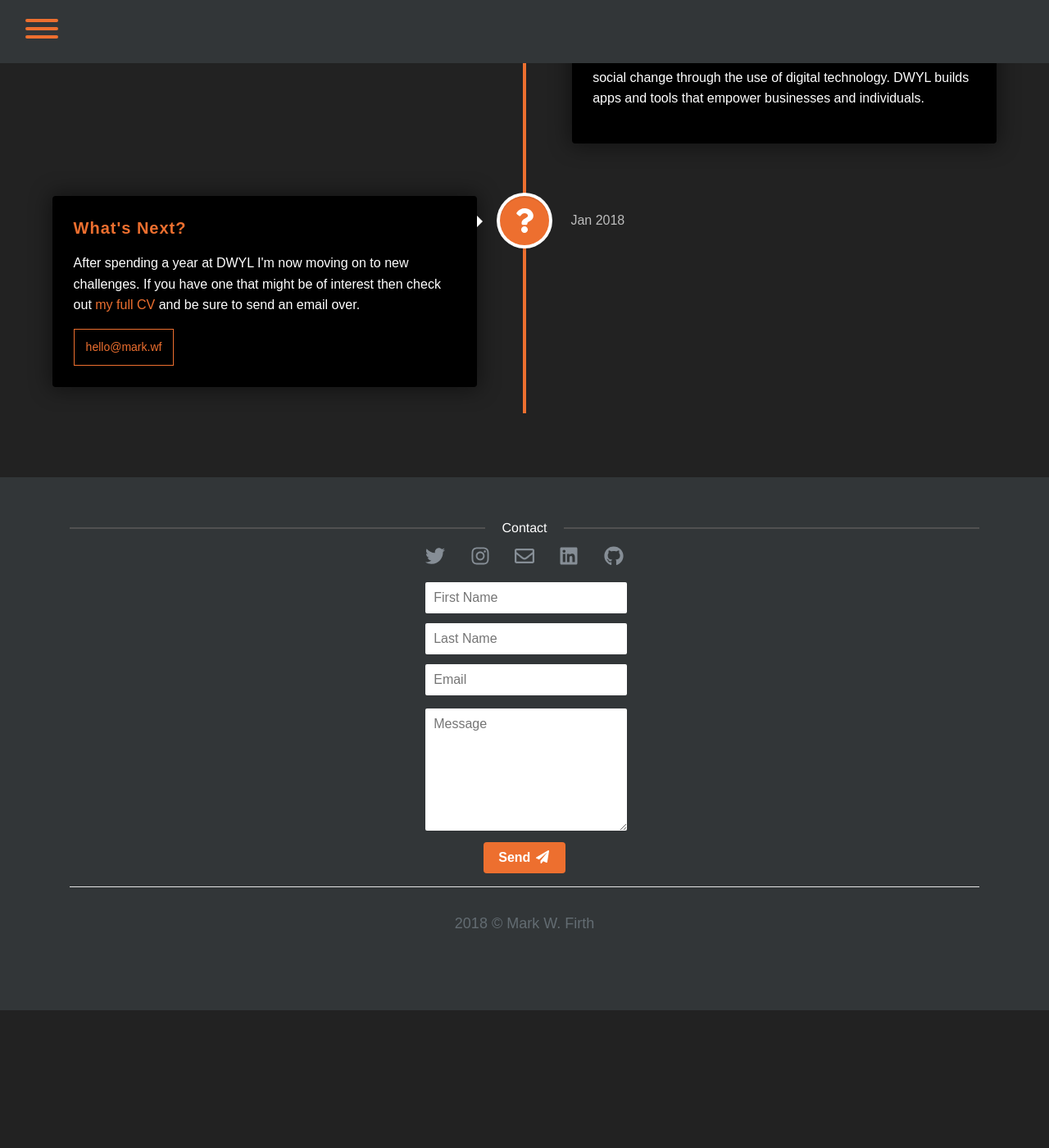
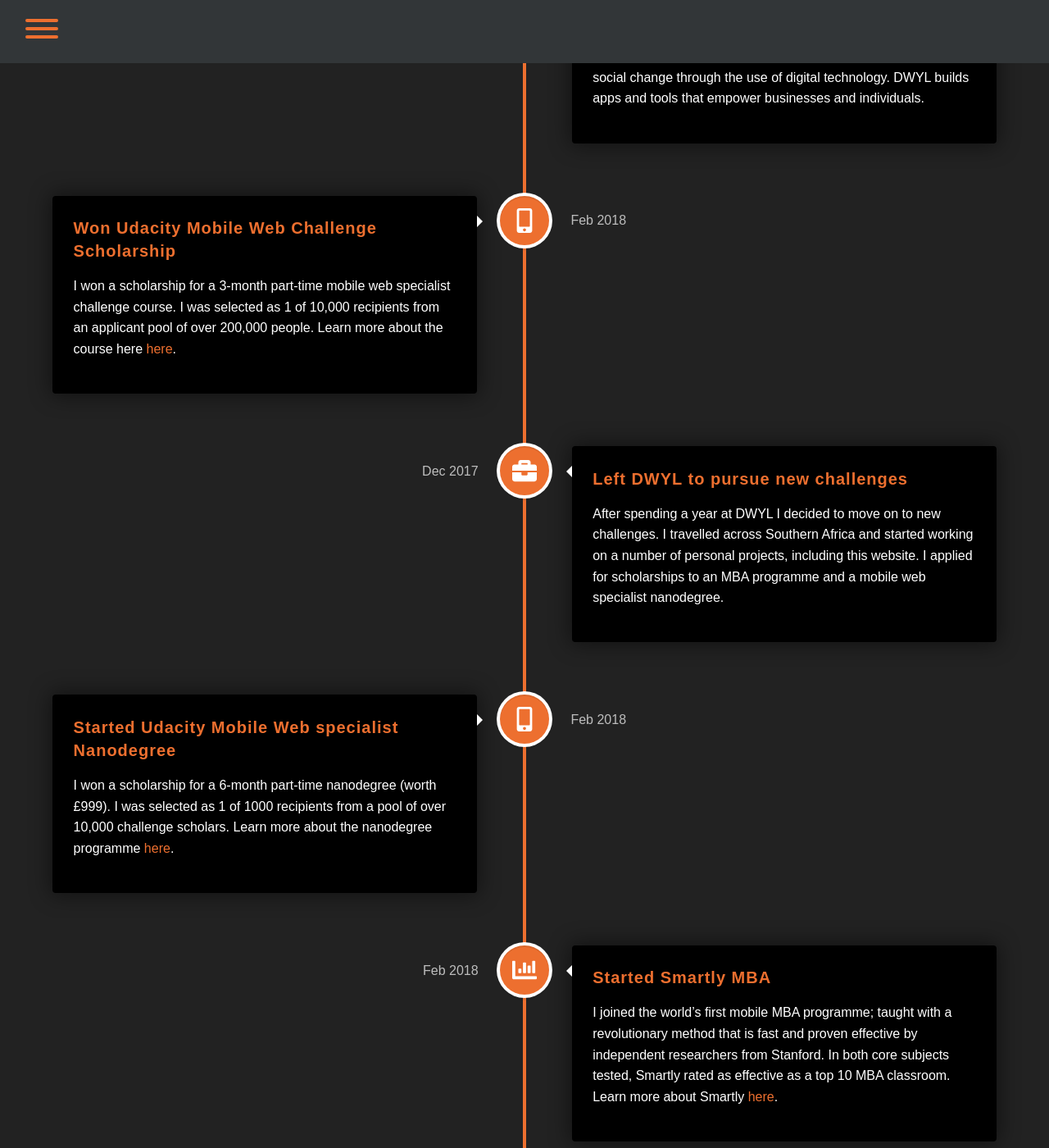
Before and after one commit to maxxturing/maxxturing.github.io, a Jekyll site: the page built from about/index.html, in a window 1280 px wide and 1400 px high, scrolled down 4769 px. Shown: the whole window at 82% size. Built offline with Jekyll 4.4.1, drawn with Linux system fonts in a browser that asks for light colours; nearby versions of some CDN libraries; before the commit the page ends 6001 px from its top, so only the background shows below that; some of the changed text lies outside the part shown.

Commit message:
about update

```diff
--- a/about/index.html
+++ b/about/index.html
@@ -283,6 +283,74 @@
 		</div>
 	</div>
 
+	<div class="cd-timeline-block">
+		<div class="cd-timeline-img cd-location">
+			<i class="fa fa-mobile-alt fa-fw fa-1x" aria-hidden="true"></i>
+		</div>
+
+		<div class="cd-timeline-content">
+			<h2>Won Udacity Mobile Web Challenge Scholarship</h2>
+      <p>
+				I won a scholarship for a 3-month part-time mobile web specialist challenge course. I was selected as 1 of
+				10,000 recipients from an applicant pool of over 200,000 people.
+				Learn more about the course here
+				<a href="http://127.0.0.1:4000/projects/google-web-challenge-scholarship" target="_blank">here</a>.
+			</p>
+			<span class="cd-date">Feb 2018</span>
+		</div>
+	</div>
+
+	<div class="cd-timeline-block">
+		<div class="cd-timeline-img cd-location">
+			<i class="fa fa-briefcase fa-fw fa-1x" aria-hidden="true"></i>
+		</div>
+
+		<div class="cd-timeline-content">
+			<h2>Left DWYL to pursue new challenges</h2>
+      <p>
+        After spending a year at DWYL I decided to move on to new challenges.
+				I travelled across Southern Africa and started working on a number of
+				personal projects, including this website. I applied for scholarships
+				to an MBA programme and a mobile web specialist nanodegree.
+      </p>
+			<span class="cd-date">Dec 2017</span>
+		</div>
+	</div>
+
+	<div class="cd-timeline-block">
+		<div class="cd-timeline-img cd-location">
+			<i class="fa fa-mobile-alt fa-fw fa-1x" aria-hidden="true"></i>
+		</div>
+
+		<div class="cd-timeline-content">
+			<h2>Started Udacity Mobile Web specialist Nanodegree</h2>
+      <p>
+				I won a scholarship for a 6-month part-time nanodegree (worth £999). I was selected as 1 of
+				1000 recipients from a pool of over 10,000 challenge scholars. Learn more about the nanodegree programme
+				<a href="https://www.udacity.com/course/mobile-web-specialist-nanodegree--nd024" target="_blank">here</a>.
+			</p>
+			<span class="cd-date">Feb 2018</span>
+		</div>
+	</div>
+
+	<div class="cd-timeline-block">
+		<div class="cd-timeline-img cd-location">
+			<i class="fa fa-chart-bar fa-fw fa-1x" aria-hidden="true"></i>
+		</div>
+
+		<div class="cd-timeline-content">
+			<h2>Started Smartly MBA</h2>
+      <p>
+				I joined the world’s first mobile MBA programme; taught with a
+				revolutionary method that is fast and proven effective by independent
+				researchers from Stanford. In both core subjects tested, Smartly rated
+				as effective as a top 10 MBA classroom. Learn more about Smartly
+				<a href="http://127.0.0.1:4000/projects/smartly-mba" target="_blank">here</a>.
+			</p>
+			<span class="cd-date">Feb 2018</span>
+		</div>
+	</div>
+
   <div class="cd-timeline-block">
 		<div class="cd-timeline-img cd-location">
 			<i class="fa fa-question fa-fw fa-1x" aria-hidden="true"></i>
@@ -291,13 +359,13 @@
 		<div class="cd-timeline-content">
 			<h2>What's Next?</h2>
       <p>
-				After spending a year at DWYL I'm now moving on to new challenges. If
-				you have one that might be of interest then check out
-				<a href="/cv" target="_blank">my full CV</a> and be sure to send an
-				email over.
+				 I'm on the lookout for my next challenge. If you have one that might
+				 be of interest then check out
+				<a href="/cv.pdf" target="_blank">my CV</a> and send me an
+				email:
 			</p>
       <a href="mailto:hello@mark.wf" class="cd-read-more">hello@mark.wf</a>
-			<span class="cd-date">Jan 2018</span>
+			<span class="cd-date">Feb 2018</span>
 		</div>
 	</div>
 
```
Also changed, not shown: 1 other file.
